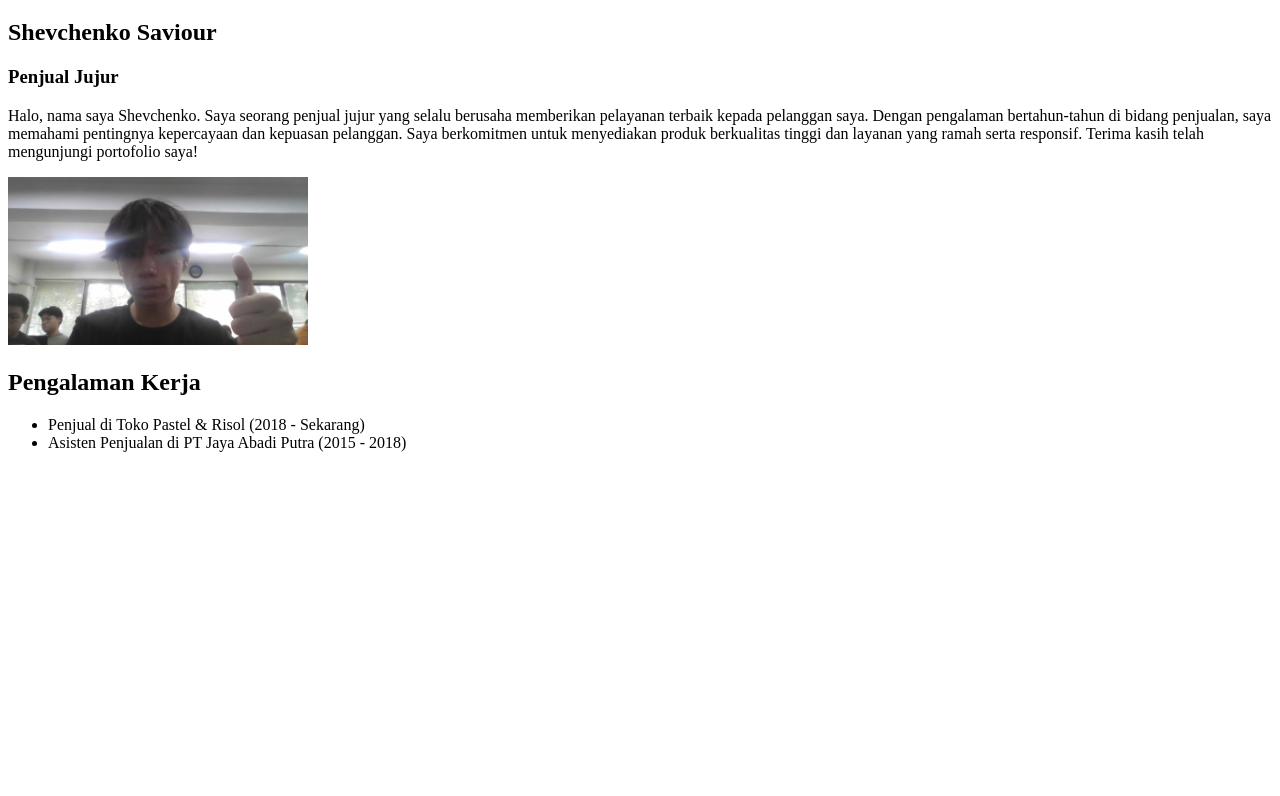
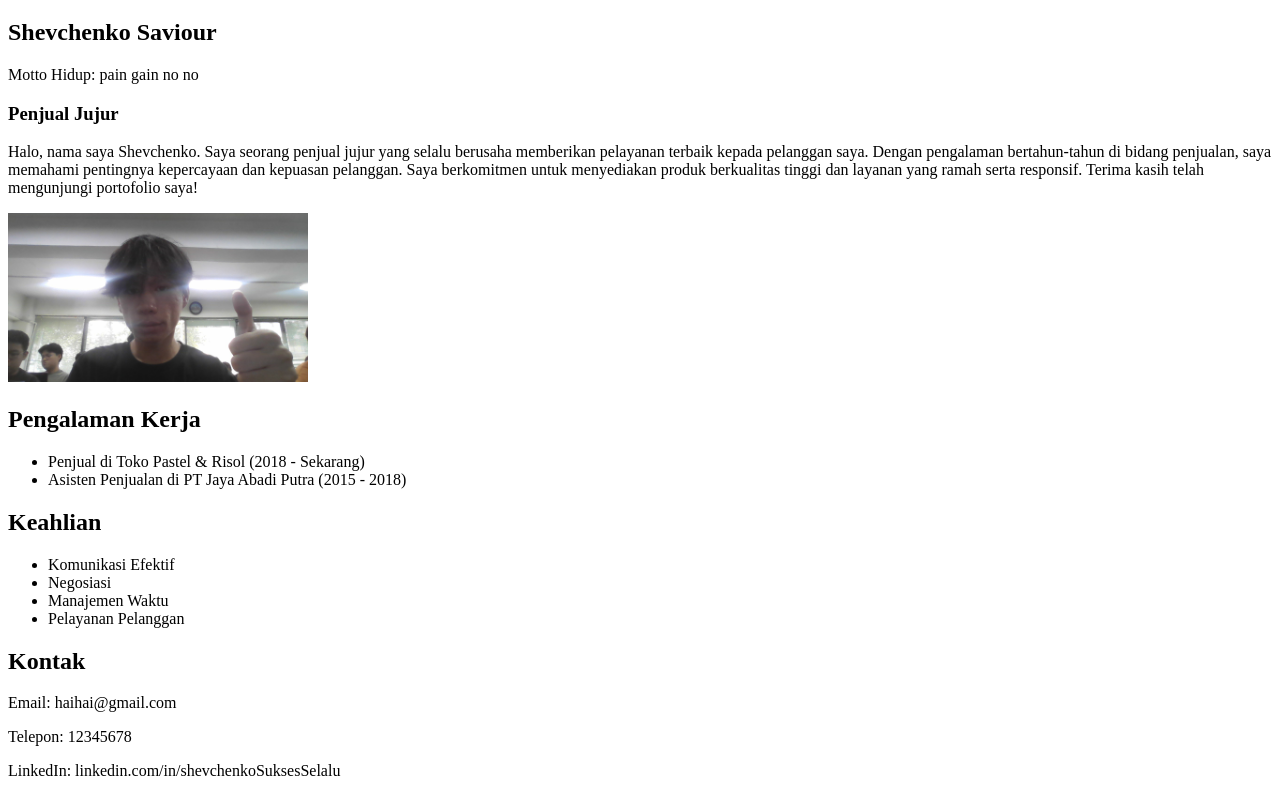
Before and after one commit to kaptenCakalang/Portfolio, a plain HTML site: page index.html in a window 1280 px wide. Shown: the part 61-857 px from the top of the page. Before the commit the page ends 800 px from the top, so only its background shows below. Drawn offline with Linux system fonts and the light colour scheme.

```diff
--- a/index.html
+++ b/index.html
@@ -8,6 +8,7 @@
 <body>
     <h1>PORTFOLIO</h1>
     <h2>Shevchenko Saviour</h2>
+    <p>Motto Hidup: pain gain no no</p>
     <h3>Penjual Jujur</h3>
 
     <p>Halo, nama saya Shevchenko. Saya seorang penjual jujur yang selalu berusaha memberikan pelayanan terbaik kepada pelanggan saya. Dengan pengalaman bertahun-tahun di bidang penjualan, saya memahami pentingnya kepercayaan dan kepuasan pelanggan. Saya berkomitmen untuk menyediakan produk berkualitas tinggi dan layanan yang ramah serta responsif. Terima kasih telah mengunjungi portofolio saya!</p>
@@ -18,6 +19,19 @@
     <ul>
         <li>Penjual di Toko Pastel & Risol (2018 - Sekarang)</li>
         <li>Asisten Penjualan di PT Jaya Abadi Putra (2015 - 2018)</li>
+    </ul>
+
+    <h2>Keahlian</h2>
+    <ul>
+        <li>Komunikasi Efektif</li>
+        <li>Negosiasi</li>
+        <li>Manajemen Waktu</li>
+        <li>Pelayanan Pelanggan</li>
+    </ul>
+    <h2>Kontak</h2>
+    <p>Email: haihai@gmail.com</p>
+    <p>Telepon: 12345678</p>
+    <p>LinkedIn: linkedin.com/in/shevchenkoSuksesSelalu</p>
 
 
 </body>
```
